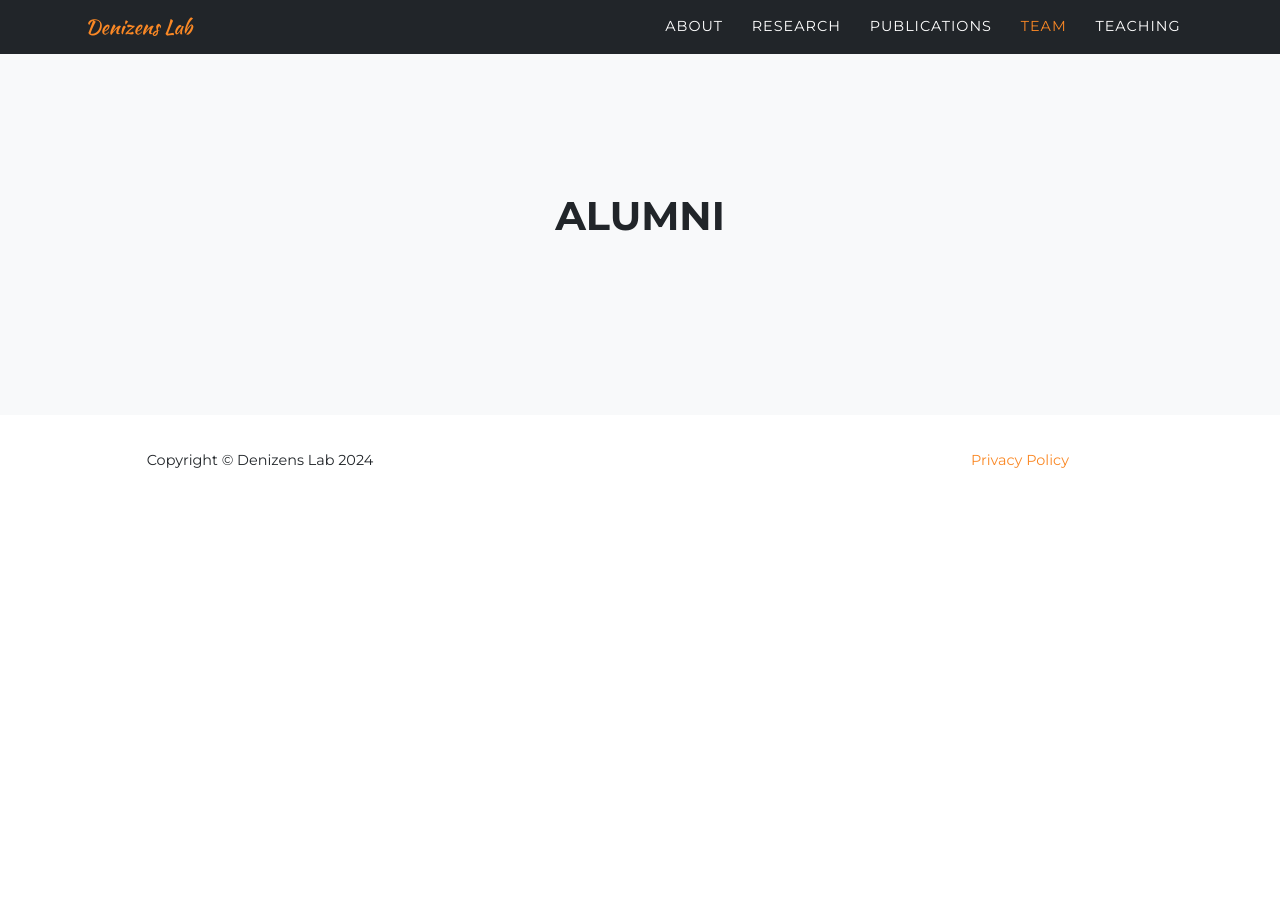
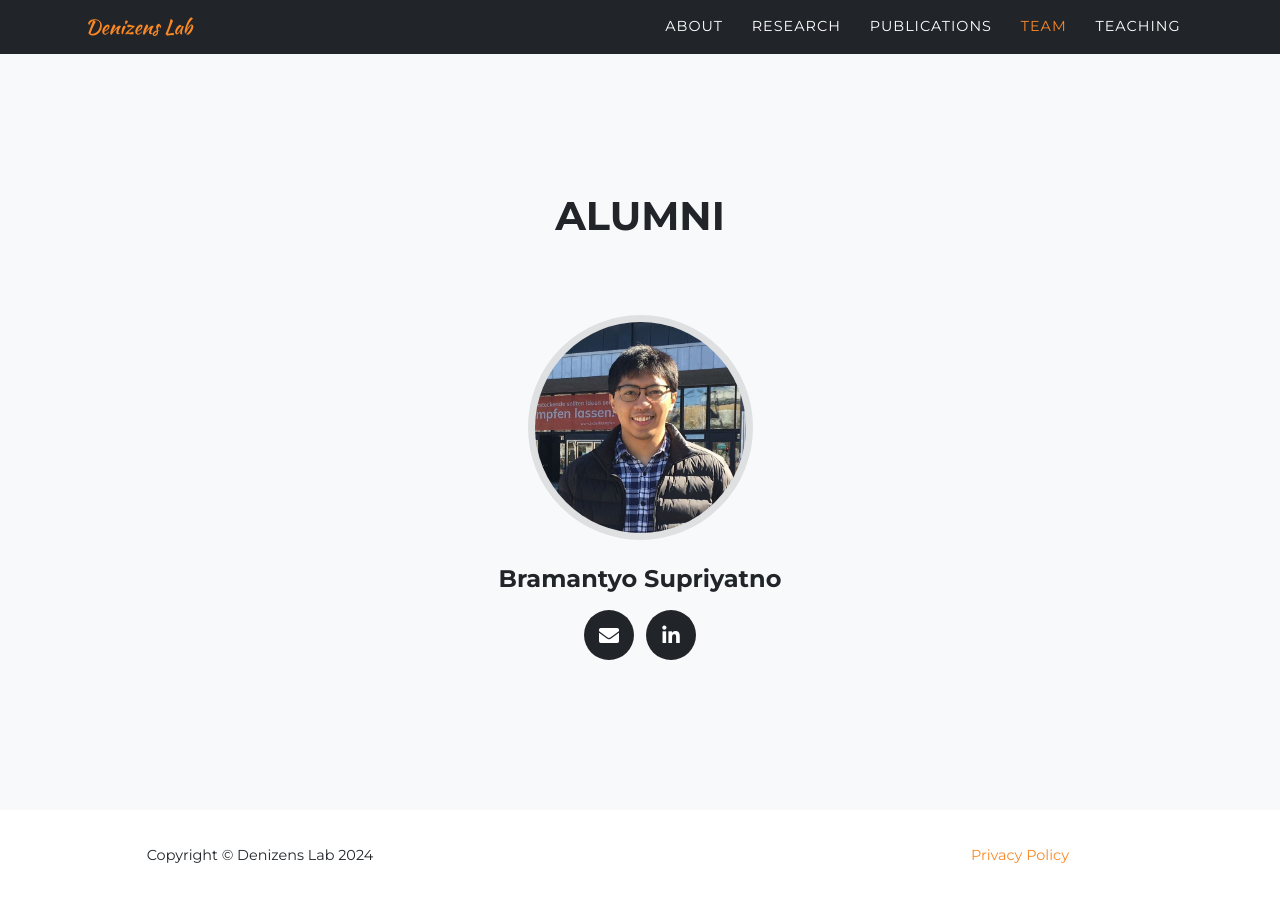
Before and after one commit to denizenslab/denizenslab.github.io, a Jekyll site: the page built from index.md, in a window 1280 px wide and 900 px high, scrolled down 4208 px. Built offline with Jekyll 4.4.1, drawn with Linux system fonts in a browser that asks for light colours; some web fonts are replaced; before the commit the page ends 4713 px from its top, so only the background shows below that.

Commit message:
fix alumni section

```diff
--- a/_config.yml
+++ b/_config.yml
@@ -33,6 +33,7 @@ analytics:
 collections:
   portfolio:
   team:
+  alumni:
 
 markdown: kramdown
 
--- a/_includes/alumni.html
+++ b/_includes/alumni.html
@@ -1,4 +1,5 @@
-<!-- Alumni -->
+
+<!-- alumni -->
 {% if site.locale and site.locale != "" and site.locale != nil %}
 <section class="bg-light page-section" id="{{ site.data.sitetext[site.locale].alumni.section | default: "alumni" }}">
 <div class="container">
@@ -11,7 +12,7 @@
   <div class="row d-flex justify-content-center">
   {% for person in site.alumni %}
 	<div class="col-sm-4">
-	  <div class="alumni-member">
+	  <div class="team-member">
 		<a class="mx-auto rounded-circle portfolio-hover-content" data-toggle="modal" href="#t{{ forloop.index }}">
 			<img class="mx-auto rounded-circle" src="{{ person.image }}" alt="">
 		  </a>
@@ -50,7 +51,7 @@
 	  <div class="row d-flex justify-content-center">
 	  {% for person in site.alumni %}
 		<div class="col-sm-4">
-		  <div class="alumni-member">
+		  <div class="team-member">
 			<img class="mx-auto rounded-circle" src="{{ person.image }}" alt="">
 			<h4>{{ person.alumni }}</h4>
 			<p class="text-muted">{{ person.role }}</p>
@@ -77,4 +78,4 @@
 {% endif %}
 {% include modals_alumni.html %}
 
-<!-- End Alumni -->
+<!-- End alumni -->
```
Also changed, not shown: _alumni/1bram.md (+1 -1 lines), _includes/team.html (line endings or trailing spaces).
